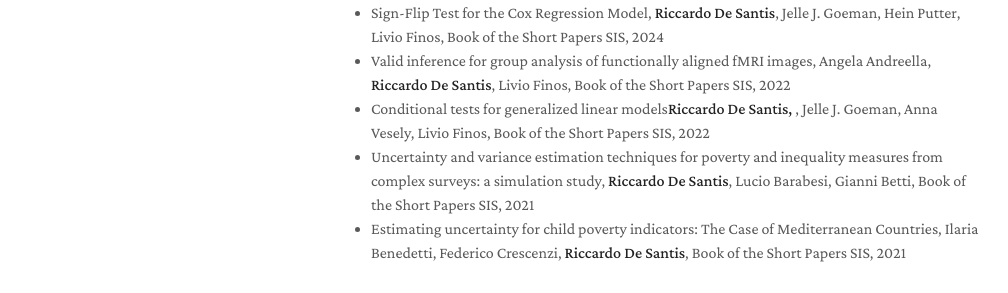
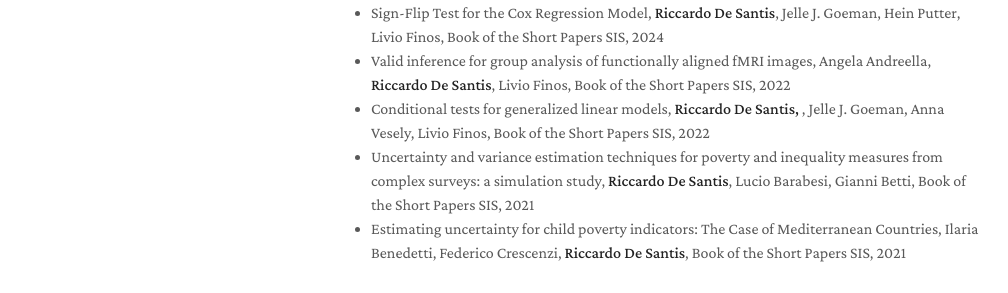
Before and after one commit to Rickdesa/rickdesa.github.io, a Jekyll site: the page built from index.md, in a window 1280 px wide and 900 px high, scrolled down 1985 px. Shown: the part 512-805 px from the top of the window, without its empty margins (139-1147 px from the left). Built offline with Jekyll 4.4.1, drawn with Linux system fonts in a browser that asks for light colours; a style sheet for code colours, icons or effects is not loaded; our own code applies the rules of GitHub Pages for plain Markdown files.

```diff
--- a/_includes/proceedings.md
+++ b/_includes/proceedings.md
@@ -5,7 +5,7 @@
   <li><autocolor>Smooth Logistic Mass Univariate Inference for MS Lesion Data Using Sign‑Flipping, Samuel Davenport, <strong>Riccardo De Santis</strong>, Jesse Hemerik, Jelle J. Goeman, Livio Finos, Book of the Short Papers SIS, 2024</autocolor></li>
   <li><autocolor>Sign‑Flip Test for the Cox Regression Model, <strong>Riccardo De Santis</strong>, Jelle J. Goeman, Hein Putter, Livio Finos, Book of the Short Papers SIS, 2024</autocolor></li>
   <li><autocolor>Valid inference for group analysis of functionally aligned fMRI images, Angela Andreella, <strong>Riccardo De Santis</strong>, Livio Finos, Book of the Short Papers SIS, 2022</autocolor></li>
-  <li><autocolor>Conditional tests for generalized linear models<strong>Riccardo De Santis, </strong>, Jelle J. Goeman, Anna Vesely, Livio Finos, Book of the Short Papers SIS, 2022</autocolor></li>
+  <li><autocolor>Conditional tests for generalized linear models, <strong>Riccardo De Santis, </strong>, Jelle J. Goeman, Anna Vesely, Livio Finos, Book of the Short Papers SIS, 2022</autocolor></li>
   <li><autocolor> Uncertainty and variance estimation techniques for poverty and inequality measures from complex surveys: a simulation study, <strong>Riccardo De Santis</strong>, Lucio Barabesi, Gianni Betti, Book of the Short Papers SIS, 2021</autocolor></li>
   <li><autocolor>Estimating uncertainty for child poverty indicators: The Case of Mediterranean Countries, Ilaria Benedetti, Federico Crescenzi, <strong>Riccardo De Santis</strong>, Book of the Short Papers SIS, 2021</autocolor></li>
 </ul>
```
